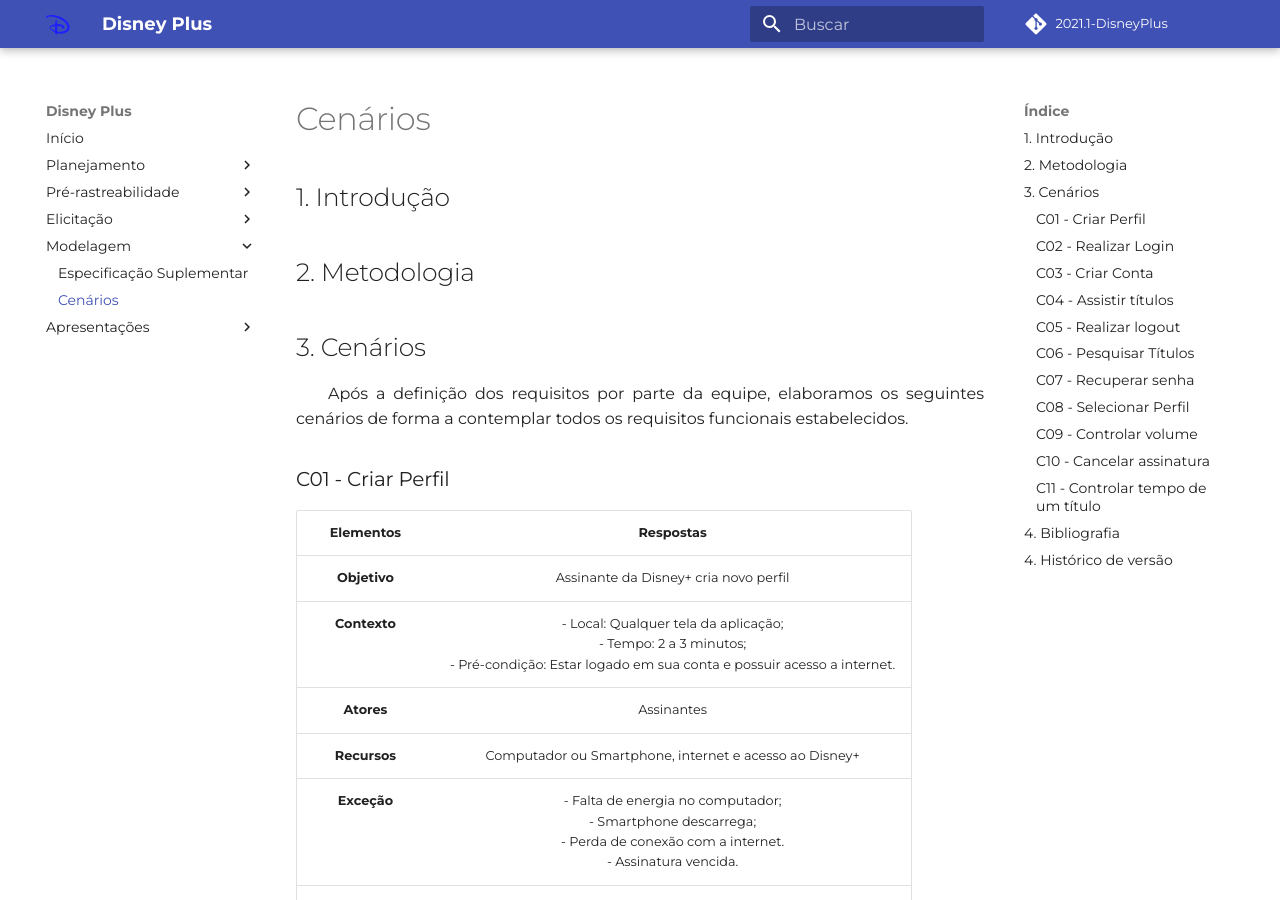
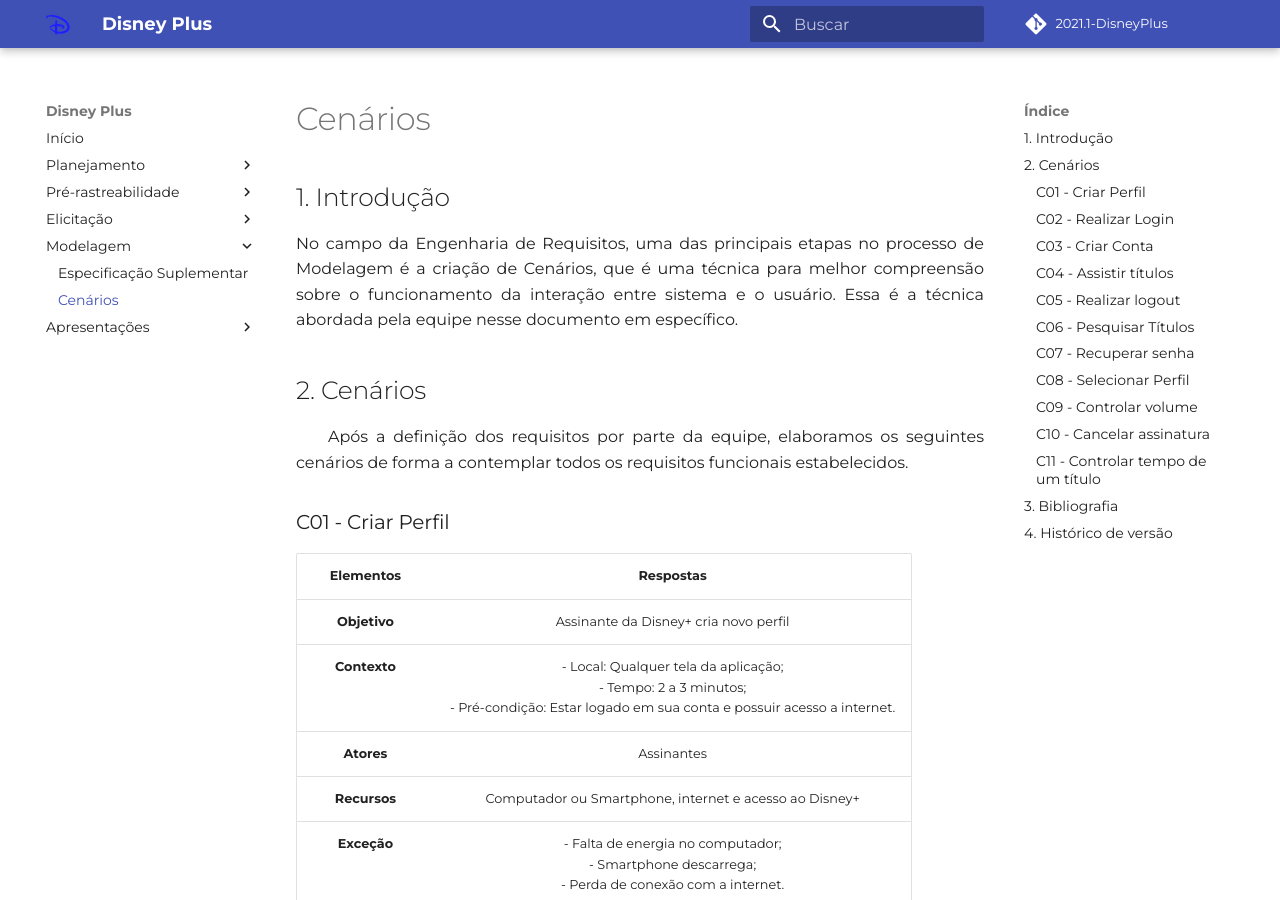
Before and after one commit to Requisitos-de-Software/2021.1-DisneyPlus, an MkDocs documentation site: the page built from docs/modelagem/cenarios.md, in a window 1280 px wide and 900 px high. Built offline with MkDocs 1.6.1 and Material for MkDocs 9.7.7, drawn with Linux system fonts in a browser that asks for light colours; some web fonts are replaced; comment, search, counter and statistics services are not loaded; some of the changed text lies outside the part shown.

Commit message:
add cenary doc introduction

```diff
--- a/docs/modelagem/cenarios.md
+++ b/docs/modelagem/cenarios.md
@@ -2,9 +2,8 @@
 
 ## 1. Introdução
 
-## 2. Metodologia
-
-## 3. Cenários
+No campo da Engenharia de Requisitos, uma das principais etapas no processo de Modelagem é a criação de Cenários, que é uma técnica para melhor compreensão sobre o funcionamento da interação entre sistema e o usuário. Essa é a técnica abordada pela equipe nesse documento em específico.
+## 2. Cenários
 
 &emsp;&emsp;Após a definição dos requisitos por parte da equipe, elaboramos os seguintes cenários de forma a contemplar todos os requisitos funcionais estabelecidos.
 
@@ -140,7 +139,7 @@
 | **Episódios**       | - Assinante leva o cursor para cima da timeline do título e clica em algum ponto para definir a partir de onde deseja que seja reproduzido ou usuário arrasta o dedo, em dispositivos móveis, pela timeline até chegar ao momento no qual deseja que seja reproduzido. |
 | **Rastreabilidade** | RF12                                                                                                                                                                                                                                                                   |
 
-## 4. Bibliografia
+## 3. Bibliografia
 
 > - SERRANO, Maurício; SERRANO, Milene; Requisitos - Aula 10;
 
@@ -149,3 +148,4 @@
 | Versão | Data       | Descrição                      | Autor        |
 | ------ | ---------- | ------------------------------ | ------------ |
 | 0.1    | 29/08/2021 | Criação dos primeiros cenários | Paulo Victor |
+| 0.2    | 02/09/2021 | Adição da descrição  | Vinicius Saturnino |
```
